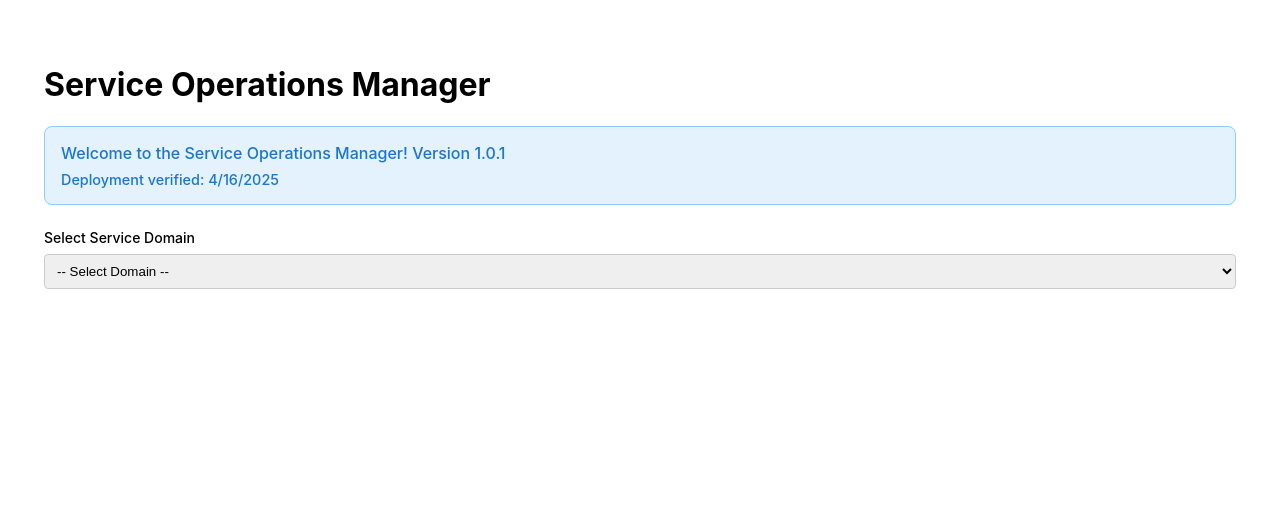
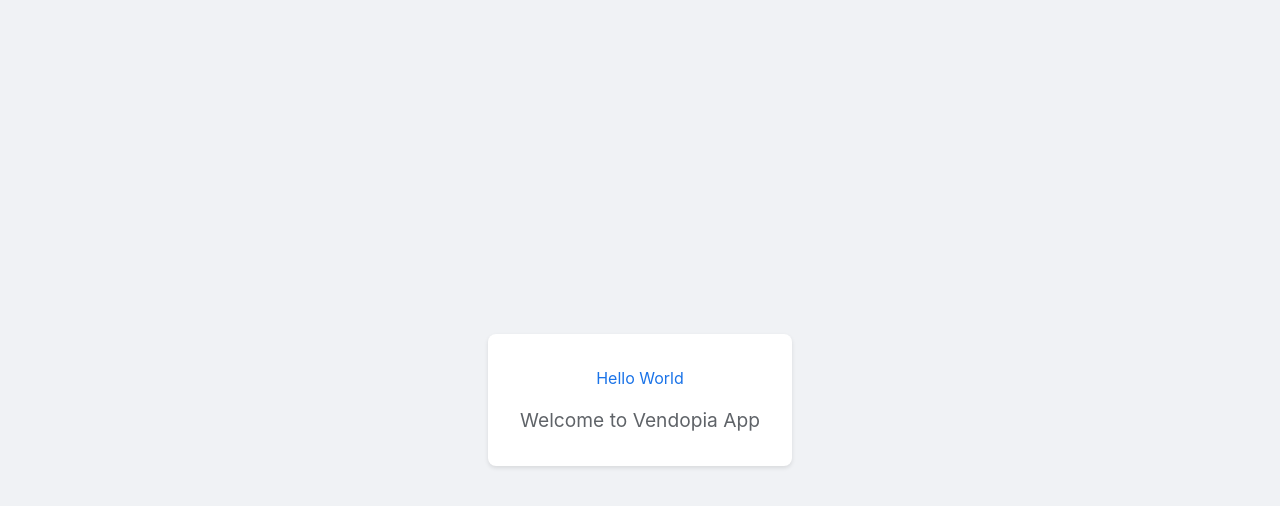
Before and after one commit to mirfor/vendopia-app, a React (Create React App) app: page / in a window 1280 px wide. Shown: the top 506 px of the page. Built offline with nearby package versions, Linux system fonts and the light colour scheme.

Commit message:
Simplify app to basic Hello World page

```diff
--- a/src/App.css
+++ b/src/App.css
@@ -1,6 +1,28 @@
 .App {
-  text-align: left;
-  padding: 20px;
+  text-align: center;
+  min-height: 100vh;
+  display: flex;
+  flex-direction: column;
+  align-items: center;
+  justify-content: center;
+  background-color: #f0f2f5;
+}
+
+.App-header {
+  background-color: white;
+  padding: 2rem;
+  border-radius: 8px;
+  box-shadow: 0 2px 4px rgba(0, 0, 0, 0.1);
+}
+
+h1 {
+  color: #1a73e8;
+  margin-bottom: 1rem;
+}
+
+p {
+  color: #5f6368;
+  font-size: 1.2rem;
 }
 
 .welcome-message {
--- a/src/App.js
+++ b/src/App.js
@@ -1,11 +1,13 @@
-import React from "react";
-import DataForm from "./DataForm";
-import "./App.css";
+import React from 'react';
+import './App.css';
 
 function App() {
   return (
     <div className="App">
-      <DataForm />
+      <header className="App-header">
+        <h1>Hello World</h1>
+        <p>Welcome to Vendopia App</p>
+      </header>
     </div>
   );
 }
--- a/src/index.css
+++ b/src/index.css
@@ -1,3 +1,7 @@
+@tailwind base;
+@tailwind components;
+@tailwind utilities;
+
 body {
   margin: 0;
   font-family: -apple-system, BlinkMacSystemFont, 'Segoe UI', 'Roboto', 'Oxygen',
@@ -11,3 +15,7 @@
   font-family: source-code-pro, Menlo, Monaco, Consolas, 'Courier New',
     monospace;
 }
+
+* {
+  box-sizing: border-box;
+}
```
